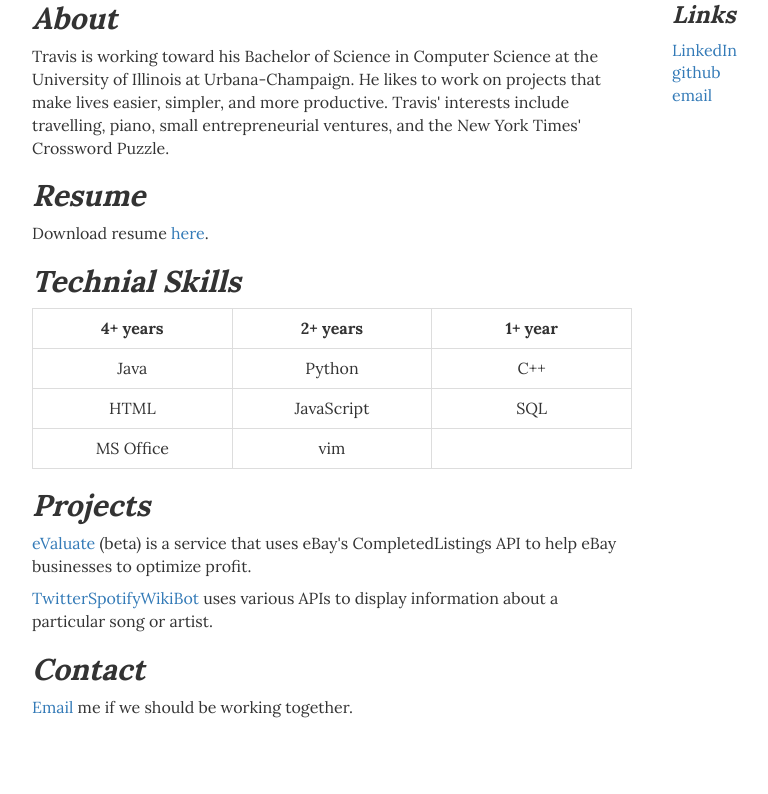
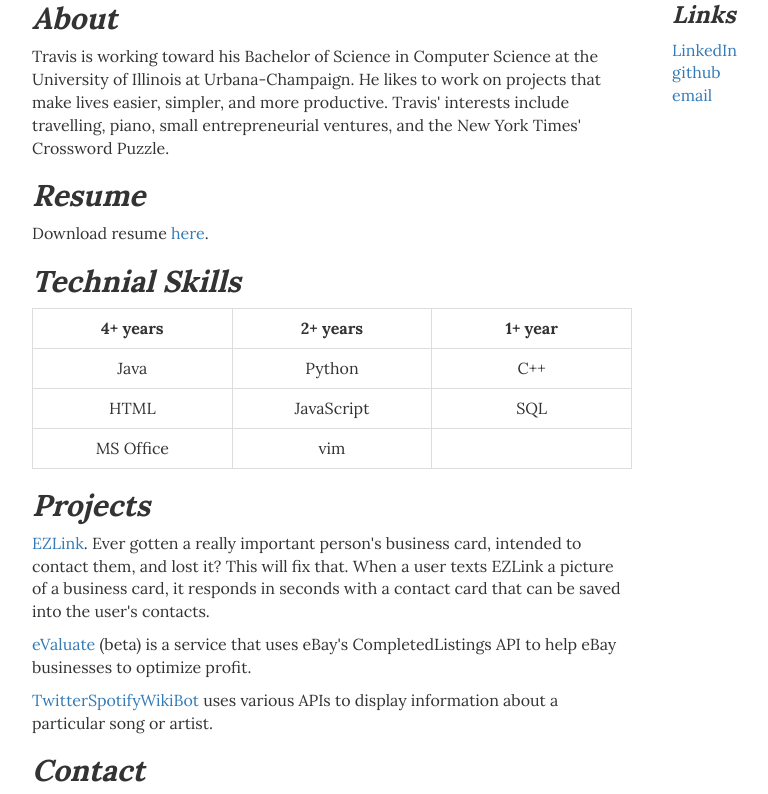
Before and after one commit to newgren/newgren.github.io, a plain HTML site: page index.html in a window 1280 px wide. Shown: the top 794 px of the page, without its empty margins (308-1076 px from the left). Drawn offline with nearby package versions, Linux system fonts and the light colour scheme; a script that the page names is missing.

Commit message:
added EZLink

```diff
--- a/index.html
+++ b/index.html
@@ -69,9 +69,9 @@
 				</table>
 
 				<h2>Projects</h2>
+                    <p><a href="https://github.com/EZLink/EZLink">EZLink</a>. Ever gotten a really important person's business card, intended to contact them, and lost it? This will fix that. When a user texts EZLink a picture of a business card, it responds in seconds with a contact card that can be saved into the user's contacts.</p>
 					<p><a href="https://github.com/newgren/eBayValuator">eValuate</a> (beta) is a service that uses eBay's CompletedListings API to help eBay businesses to optimize profit.</p>
 					<p><a href="https://github.com/newgren/TwitterSpotifyWikiBot">TwitterSpotifyWikiBot</a> uses various APIs to display information about a particular song or artist.</p>
-
 				<h2>Contact</h2>
 				<p>
 				<a href="mailto:travisn2@illinois.edu?Subject=Saw%20your%20website" target="_top">Email</a>  me if we should be working together.</p>
```
